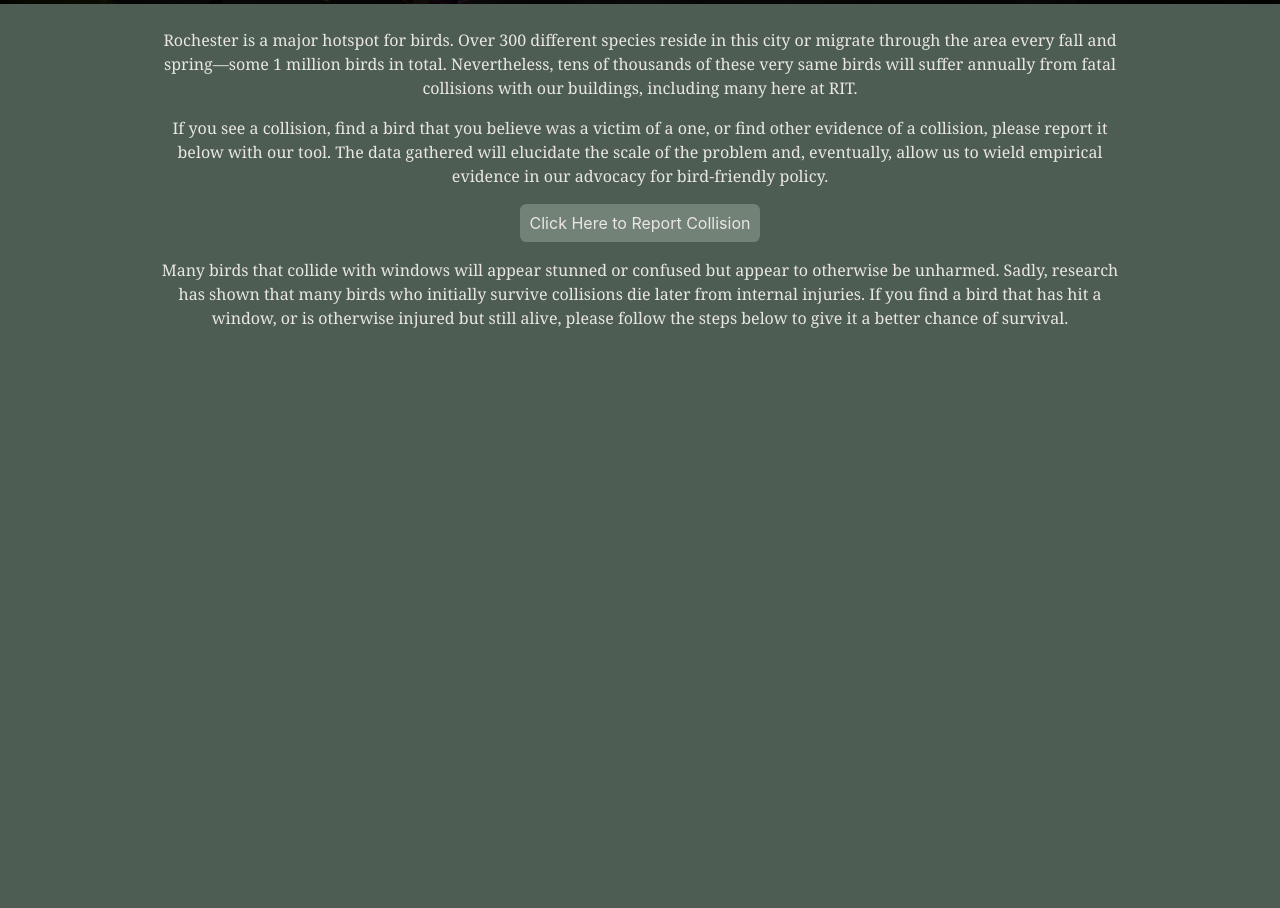
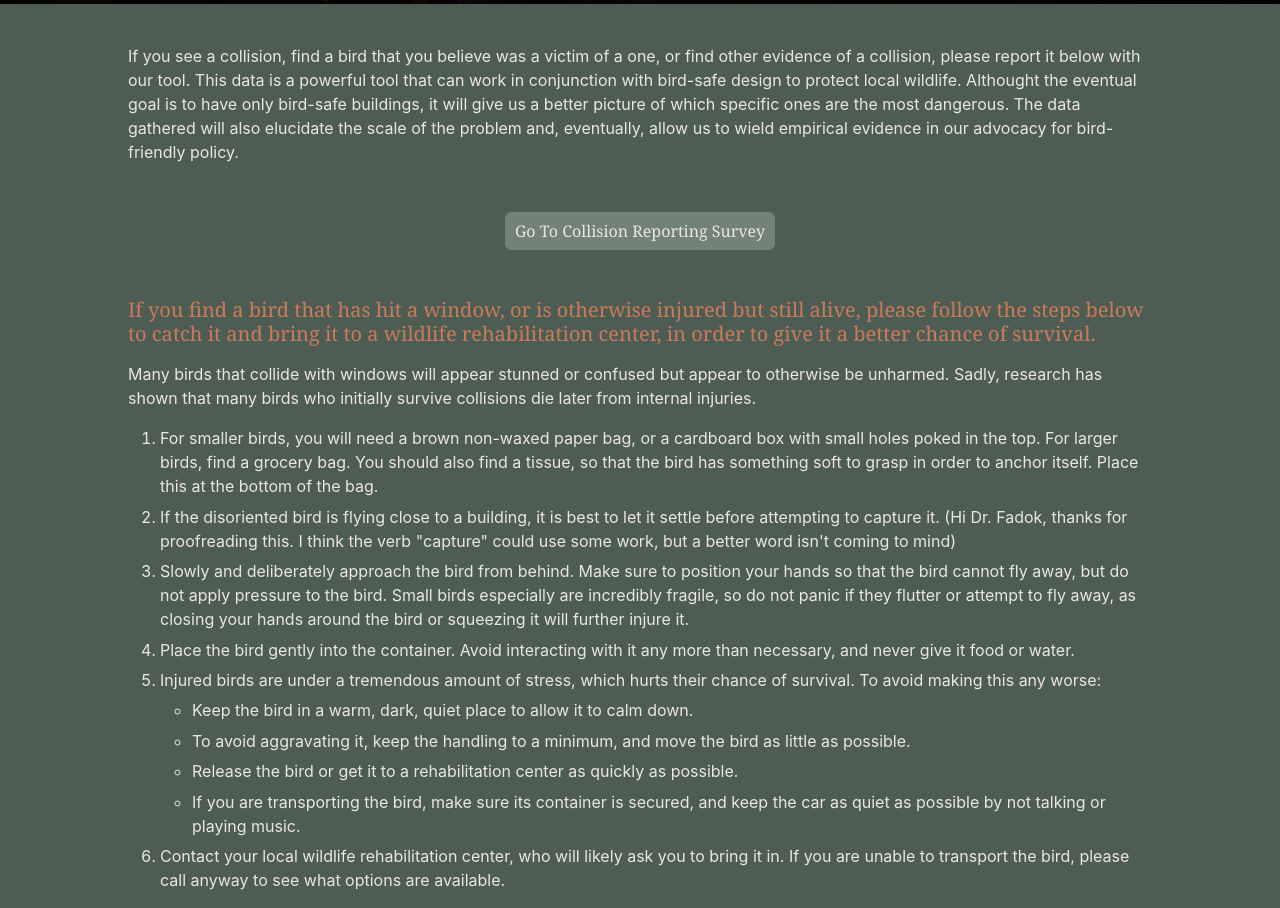
Before and after one commit to NerdyBread/SmashTheCrash, a React (Vite) app: page /report in a window 1280 px wide. Shown: the part 716-1624 px from the top of the page. Before the commit the page ends 1062 px from the top, so only its background shows below. Built offline with nearby package versions, Linux system fonts and the light colour scheme.

Commit message:
Fixed project cards, wrote a short protocol for rescuing a bird

```diff
--- a/src/About.jsx
+++ b/src/About.jsx
@@ -10,7 +10,7 @@ export default function About() {
                     <h1 className='offwhite px-2'>About the Initiative</h1>
                 </div>
                 <div className='nav-overlay position-absolute bottom-0 end-0 w-100'>
-                    <p className='offwhite mb-0 text-end'>A yellow-bellied sapsucker killed by a collision on the RIT campus</p>
+                    <p className='offwhite mb-0 text-end'>A yellow-bellied sapsucker killed by a collision with Gosnell Hall, found and buried during Spring 2026</p>
                 </div>
             </div>
             <div className='d-flex justify-content-center'>
@@ -37,7 +37,7 @@ export default function About() {
                         Rochester in partnership with local non-profit organizations dedicated to environmental conservation. Through scientific research, art/design,
                         and educational outreach, we are working to make our city a safer place for resident and migratory birds.
                     </p>
-                    <h2 className='heading mt-5 mb-5 pt-5'>Why This Matters</h2>
+                    <h2 className='heading mb-5 pt-5'>Why This Matters</h2>
                     <p className='offwhite'>
                         Many find it hard to commit themselves to the cause of preventing window strikes when we face ecologial and environmental issues like climate change,
                         deforestation, and ocean acidification. While bird-window collisions are a quieter, less covered environmental tragedy, this slow violence towards our
--- a/src/Home.jsx
+++ b/src/Home.jsx
@@ -28,9 +28,9 @@ function Home() {
           <div className='w-50 text-center mt-5'>
             <img
             src={ BirdCarousel } alt="Image of a bird perched on a branch, taken on the RIT campus"
-            className='img-fluid w-50 rounded-corners'
+            className='mt-2 img-fluid w-50 rounded-corners'
             />
-            <p className='offwhite mb-0'>An Alder (?) Flycatcher</p>
+            <p className='offwhite mb-0'>A Pewee Flycatcher</p>
             <p className='offwhite'>Credit: Alex from RIT Birding Club</p>
           </div>
         </div>
--- a/src/Report.jsx
+++ b/src/Report.jsx
@@ -17,20 +17,58 @@ export default function Report() {
                 </div>
             </div>
             <div className='d-flex justify-content-center mt-4'>
-              <div className='w-75'>
-                <p className='offwhite text-center'>
-                  Rochester is a major hotspot for birds. Over 300 different species reside in this city or migrate through the area every fall and spring—some 1 million birds in total.
-                  Nevertheless, tens of thousands of these very same birds will suffer annually from fatal collisions with our buildings, including many here at RIT.</p>
-                <p className='offwhite text-center'>
-                  If you see a collision, find a bird that you believe was a victim of a one, or find other evidence of a collision, please report it below with our tool. The data gathered will elucidate the scale of the problem and, eventually, allow us to wield empirical evidence in our advocacy for bird-friendly policy.
+              <div className='big-text-container'>
+                <p className='mt-3'>
+                  If you see a collision, find a bird that you believe was a victim of a one, or find other evidence of a collision, please report it below with our tool.
+                  This data is a powerful tool that can work in conjunction with bird-safe design to protect local wildlife. Althought the eventual goal is to have only bird-safe
+                  buildings, it will give us a better picture of which specific ones are the most dangerous.
+                  The data gathered will also elucidate the scale of the problem and, eventually, allow us to wield empirical evidence in our advocacy for bird-friendly policy.
                 </p>
-                <div className='d-flex justify-content-center mb-3'>
-                  <a className='customButton nav-link' href='https://arcg.is/1HG5yD' target='_blank'>Click Here to Report Collision</a>
+                <div className='d-flex justify-content-center mb-5 mt-5'>
+                  <a className='customButton nav-link' href='https://arcg.is/1HG5yD' target='_blank'>Go To Collision Reporting Survey</a>
                 </div>
-                <p className='offwhite text-center'>
+                <h5 className='weird-accent mb-3'>
+                  If you find a bird that has hit a window, or is otherwise injured but still alive, please follow the steps below to catch it and bring it to a wildlife rehabilitation center, in order to give it a better chance of survival.
+                </h5>
+                <p>
                   Many birds that collide with windows will appear stunned or confused but appear to otherwise be unharmed. Sadly, research has shown that many birds who initially survive collisions die later from internal injuries.
-                  If you find a bird that has hit a window, or is otherwise injured but still alive, please follow the steps below to give it a better chance of survival.
                 </p>
+                <ol>
+                  <li>
+                    For smaller birds, you will need a brown non-waxed paper bag, or a cardboard box with small holes poked in the top. For larger birds, find a grocery bag.
+                    You should also find a tissue, so that the bird has something soft to grasp in order to anchor itself. Place this at the bottom of the bag.
+                  </li>
+                   <li>
+                    If the disoriented bird is flying close to a building, it is best to let it settle before attempting to capture it. (Hi Dr. Fadok, thanks for proofreading this. I think the verb "capture" could use some work, but a better word isn't coming to mind)
+                  </li>
+                  <li>
+                    Slowly and deliberately approach the bird from behind. Make sure to position your hands so that the bird cannot fly away, but do not apply pressure to the bird. Small birds especially are incredibly fragile,
+                    so do not panic if they flutter or attempt to fly away, as closing your hands around the bird or squeezing it will further injure it.
+                  </li>
+                  <li>
+                    Place the bird gently into the container. Avoid interacting with it any more than necessary, and never give it food or water.
+                  </li>
+                  <li>
+                    Injured birds are under a tremendous amount of stress, which hurts their chance of survival. To avoid making this any worse:
+                    <ul>
+                      <li>
+                        Keep the bird in a warm, dark, quiet place to allow it to calm down.
+                      </li>
+                      <li>
+                        To avoid aggravating it, keep the handling to a minimum, and move the bird as little as possible.
+                      </li>
+                      <li>
+                        Release the bird or get it to a rehabilitation center as quickly as possible.
+                      </li>
+                      <li>
+                        If you are transporting the bird, make sure its container is secured, and keep the car as quiet as possible by not talking or playing music.
+                      </li>
+                    </ul>
+                  </li>
+                  <li>
+                    Contact your local wildlife rehabilitation center, who will likely ask you to bring it in. If you are unable to transport the bird, please call anyway to see what options are available.
+                  </li>
+                </ol>
               </div>
             </div>
         </div>
--- a/src/about.css
+++ b/src/about.css
@@ -1,8 +1,3 @@
-.big-text-container {
-    width: 90%;
-    text-align: center;
-}
-
 .title {
     position: absolute;
     top: 40%;
--- a/src/components/ProjectCard.jsx
+++ b/src/components/ProjectCard.jsx
@@ -7,7 +7,7 @@ export default function ProjectCard({id}) {
     let name = data[id]['name']
     let projectTitle = data[id]['projectTitle']
     let blurb = data[id]['projectBlurb']
-    // TODO replace contributors link with projects link once projects are on the website
+    let projectLink = data[id]['projectLink']
     return (
         <Card className='project-card'>
             <Card.Body className='card-body'>
@@ -15,7 +15,7 @@ export default function ProjectCard({id}) {
                 <Card.Subtitle>{projectTitle}</Card.Subtitle>
                 <hr/>
                 <Card.Text>{blurb}</Card.Text>
-                <CustomButton text="Go to project" link={`contributors/${id}`} classname='card-bottom'></CustomButton>
+                <CustomButton text="Go to project" link={`projects/${projectLink}`} classname='card-bottom'></CustomButton>
             </Card.Body>
         </Card>
     )
--- a/src/index.css
+++ b/src/index.css
@@ -1,7 +1,7 @@
 body {
     margin: 0;
     background-color: #4d5d53;
-    font-family: 'Inter', sans-serif;
+    font-family: "Abril Text", Georgia, serif;
 }
 
 /*
@@ -25,8 +25,13 @@ body {
 }
     */
 
-p {
-    font-family: "Abril Text", Georgia, serif;
+p, li {
+    font-family: 'Inter', sans-serif;
+    color: #EAE6E5
+}
+
+li {
+    margin-top: 0.4rem;
 }
 
 .header-container {
@@ -48,7 +53,7 @@ p {
 }
 
 .nav-overlay {
-    background: rgba(0,0,0,0.55);
+    background: rgba(0,0,0,0.70);
     z-index: 2;
     width: auto;
     padding: 0.5rem;
@@ -56,9 +61,6 @@ p {
 
 .title {
    position: absolute;
-   top: 50%;
-   left: 55%;
-   transform: translate(-50%, -50%);
 }
 
 
@@ -107,7 +109,11 @@ p.large {
     border-radius: 0.4rem;
     padding: 0.45rem;
     padding-left: 0.6rem;
-    padding-right:0.6rem;
+    padding-right: 0.6rem;
     width: fit-content;
     font-style: normal;
 }
+
+.big-text-container {
+    width: 80%;
+}
```
Also changed, not shown: src/contributorData.json (+10 -5 lines).
